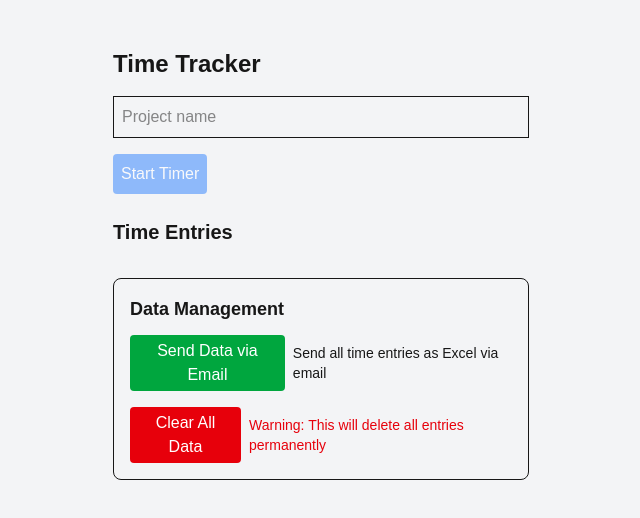
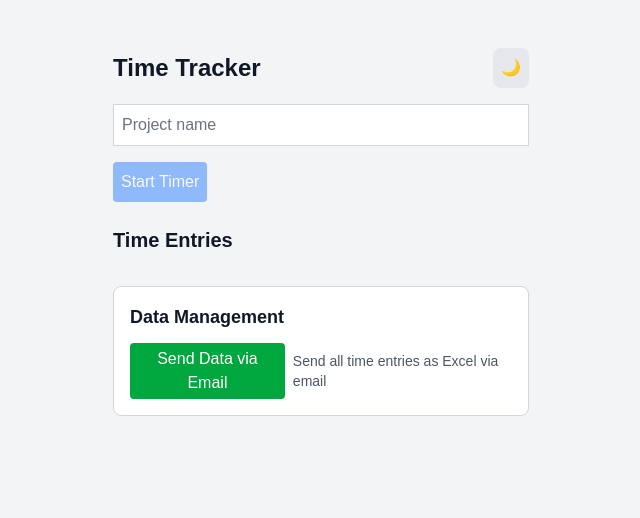
Before and after one commit to chadwright101/time-tracking-app, a Next.js app: page / in a window 1280 px wide. Shown: the top 518 px of the page, without its empty margins (319-959 px from the left). Built offline with nearby package versions, Linux system fonts and the light colour scheme.

Commit message:
feat: add dark mode styling to project

```diff
--- /dev/null
+++ b/_components/dark-mode-toggle.js
@@ -0,0 +1,17 @@
+"use client";
+
+import { useDarkMode } from "../_hooks/use-dark-mode";
+
+export const DarkModeToggle = () => {
+  const { isDarkMode, toggleDarkMode } = useDarkMode();
+
+  return (
+    <button
+      onClick={toggleDarkMode}
+      className="p-2 rounded-lg bg-gray-200 dark:bg-gray-700 text-gray-800 dark:text-gray-200 hover:bg-gray-300 dark:hover:bg-gray-600 transition-colors"
+      aria-label="Toggle dark mode"
+    >
+      {isDarkMode ? "☀️" : "🌙"}
+    </button>
+  );
+};
--- a/_components/data-manager.js
+++ b/_components/data-manager.js
@@ -1,11 +1,14 @@
 import { useState } from "react";
 import { exportData as exportDataAction } from "../_actions/send-email";
 import { getAllTimeEntries, clearAllData } from "../_lib/idb-service";
+import { Spinner } from "./spinner";
 
-export const DataManager = ({ clearData, onDataCleared }) => {
+export const DataManager = ({ onDataCleared }) => {
   const [actionStatus, setActionStatus] = useState(null);
+  const [isExporting, setIsExporting] = useState(false);
 
   const handleExport = async () => {
+    setIsExporting(true);
     setActionStatus({ type: "export", status: "processing" });
     try {
       const timeEntries = await getAllTimeEntries();
@@ -15,6 +18,7 @@ export const DataManager = ({ clearData, onDataCleared }) => {
           status: "error",
           message: "No time entries found.",
         });
+        setIsExporting(false);
         return;
       }
 
@@ -41,67 +45,42 @@ export const DataManager = ({ clearData, onDataCleared }) => {
         status: "error",
         message: "An unexpected error occurred.",
       });
+    } finally {
+      setIsExporting(false);
     }
   };
 
-  const handleClear = async () => {
-    if (
-      !window.confirm(
-        "Are you sure you want to clear ALL time tracking data? This cannot be undone."
-      )
-    )
-      return;
-
-    setActionStatus({ type: "clear", status: "processing" });
-    const result = await clearData();
-    onDataCleared && onDataCleared();
-    setActionStatus({
-      type: "clear",
-      status: result.success ? "success" : "error",
-      message: result.success ? "All data cleared" : result.error,
-    });
-  };
 
   return (
-    <div className="mt-8 p-4 border rounded-lg">
-      <h3 className="text-lg font-semibold mb-3">Data Management</h3>
+    <div className="mt-8 p-4 border border-gray-300 dark:border-gray-600 bg-white dark:bg-gray-800 rounded-lg">
+      <h3 className="text-lg font-semibold mb-3 text-gray-900 dark:text-gray-100">Data Management</h3>
 
-      <div className="space-y-4">
+      <div>
         {/* Export Section */}
         <div className="flex items-center gap-2">
           <button
             onClick={handleExport}
-            className="bg-green-600 text-white px-3 py-1 rounded"
+            disabled={isExporting}
+            className="bg-green-600 hover:bg-green-700 disabled:bg-green-400 disabled:cursor-not-allowed text-white px-3 py-1 rounded transition-colors flex items-center gap-2"
           >
-            Send Data via Email
+            {isExporting && <Spinner size="4" />}
+            {isExporting ? "Sending..." : "Send Data via Email"}
           </button>
-          <span className="text-sm">
+          <span className="text-sm text-gray-600 dark:text-gray-300">
             Send all time entries as Excel via email
           </span>
         </div>
 
-        {/* Clear Section */}
-        <div className="flex items-center gap-2">
-          <button
-            onClick={handleClear}
-            className="bg-red-600 text-white px-3 py-1 rounded"
-          >
-            Clear All Data
-          </button>
-          <span className="text-sm text-red-600">
-            Warning: This will delete all entries permanently
-          </span>
-        </div>
 
         {/* Status Messages */}
         {actionStatus && (
           <div
             className={`p-2 rounded ${
               actionStatus.status === "success"
-                ? "bg-green-100 text-green-800"
+                ? "bg-green-100 dark:bg-green-900 text-green-800 dark:text-green-200"
                 : actionStatus.status === "error"
-                ? "bg-red-100 text-red-800"
-                : "bg-blue-100 text-blue-800"
+                ? "bg-red-100 dark:bg-red-900 text-red-800 dark:text-red-200"
+                : "bg-blue-100 dark:bg-blue-900 text-blue-800 dark:text-blue-200"
             }`}
           >
             {actionStatus.status === "processing" ? (
--- /dev/null
+++ b/_components/spinner.js
@@ -0,0 +1,12 @@
+export const Spinner = ({ size = "4" }) => {
+  return (
+    <div
+      className={`inline-block h-${size} w-${size} animate-spin rounded-full border-2 border-solid border-current border-r-transparent align-[-0.125em] motion-reduce:animate-[spin_1.5s_linear_infinite]`}
+      role="status"
+    >
+      <span className="!absolute !-m-px !h-px !w-px !overflow-hidden !whitespace-nowrap !border-0 !p-0 ![clip:rect(0,0,0,0)]">
+        Loading...
+      </span>
+    </div>
+  );
+};
--- a/_components/timer.js
+++ b/_components/timer.js
@@ -3,6 +3,7 @@
 import { useState } from "react";
 import { useTimeTracker } from "../_hooks/use-time-tracker";
 import { DataManager } from "./data-manager";
+import { DarkModeToggle } from "./dark-mode-toggle";
 
 export const Timer = () => {
   const [projectName, setProjectName] = useState("");
@@ -21,7 +22,7 @@ export const Timer = () => {
   const [editingId, setEditingId] = useState(null);
   const [editProjectName, setEditProjectName] = useState("");
 
-  if (!isDBReady) return <div>Loading database...</div>;
+  if (!isDBReady) return <div className="text-gray-900 dark:text-gray-100">Loading database...</div>;
 
   const formatDuration = (seconds) => {
     if (!seconds) return "0:00";
@@ -41,7 +42,10 @@ export const Timer = () => {
 
   return (
     <div className="p-4 max-w-md mx-auto">
-      <h1 className="text-2xl font-bold mb-4">Time Tracker</h1>
+      <div className="flex justify-between items-center mb-4">
+        <h1 className="text-2xl font-bold text-gray-900 dark:text-gray-100">Time Tracker</h1>
+        <DarkModeToggle />
+      </div>
 
       <div className="mb-4">
         <input
@@ -49,7 +53,7 @@ export const Timer = () => {
           value={projectName}
           onChange={(e) => setProjectName(e.target.value)}
           placeholder="Project name"
-          className="border p-2 w-full"
+          className="border border-gray-300 dark:border-gray-600 p-2 w-full bg-white dark:bg-gray-800 text-gray-900 dark:text-gray-100 placeholder-gray-500 dark:placeholder-gray-400"
           disabled={!!currentTimer}
         />
       </div>
@@ -57,10 +61,10 @@ export const Timer = () => {
       <div className="mb-4">
         {currentTimer ? (
           <>
-            <p>Tracking: {currentTimer.project}</p>
+            <p className="text-gray-900 dark:text-gray-100">Tracking: {currentTimer.project}</p>
             <button
               onClick={handleStopTimer}
-              className="bg-red-500 text-white p-2 rounded"
+              className="bg-red-500 hover:bg-red-600 text-white p-2 rounded transition-colors"
             >
               Stop Timer
             </button>
@@ -69,7 +73,7 @@ export const Timer = () => {
           <button
             onClick={() => startTimer(projectName)}
             disabled={!projectName.trim()}
-            className="bg-blue-500 text-white p-2 rounded disabled:opacity-50"
+            className="bg-blue-500 hover:bg-blue-600 text-white p-2 rounded disabled:opacity-50 transition-colors"
           >
             Start Timer
           </button>
@@ -77,10 +81,10 @@ export const Timer = () => {
       </div>
 
       <div className="mt-6">
-        <h2 className="text-xl font-semibold mb-2">Time Entries</h2>
+        <h2 className="text-xl font-semibold mb-2 text-gray-900 dark:text-gray-100">Time Entries</h2>
         <ul className="space-y-2">
           {entries.map((entry) => (
-            <li key={entry.id} className="border p-2 flex justify-between">
+            <li key={entry.id} className="border border-gray-300 dark:border-gray-600 bg-white dark:bg-gray-800 p-2 flex justify-between rounded">
               {editingId === entry.id ? (
                 <div className="flex-1">
                   <div className="mb-2">
@@ -88,10 +92,10 @@ export const Timer = () => {
                       type="text"
                       value={editProjectName}
                       onChange={(e) => setEditProjectName(e.target.value)}
-                      className="border p-1 w-full mb-2"
+                      className="border border-gray-300 dark:border-gray-600 p-1 w-full mb-2 bg-white dark:bg-gray-700 text-gray-900 dark:text-gray-100"
                     />
                     <div className="flex items-center">
-                      <label className="mr-2">Duration (minutes):</label>
+                      <label className="mr-2 text-gray-900 dark:text-gray-100">Duration (minutes):</label>
                       <input
                         type="number"
                         min="15"
@@ -104,7 +108,7 @@ export const Timer = () => {
                           );
                           editEntry(entry.id, { duration: value });
                         }}
-                        className="border p-1 w-20"
+                        className="border border-gray-300 dark:border-gray-600 p-1 w-20 bg-white dark:bg-gray-700 text-gray-900 dark:text-gray-100"
                       />
                     </div>
                   </div>
@@ -114,13 +118,13 @@ export const Timer = () => {
                         editEntry(entry.id, { project: editProjectName });
                         setEditingId(null);
                       }}
-                      className="bg-green-500 text-white px-2 py-1 rounded text-sm"
+                      className="bg-green-500 hover:bg-green-600 text-white px-2 py-1 rounded text-sm transition-colors"
                     >
                       Save
                     </button>
                     <button
                       onClick={() => setEditingId(null)}
-                      className="bg-gray-500 text-white px-2 py-1 rounded text-sm"
+                      className="bg-gray-500 hover:bg-gray-600 text-white px-2 py-1 rounded text-sm transition-colors"
                     >
                       Cancel
                     </button>
@@ -129,8 +133,8 @@ export const Timer = () => {
               ) : (
                 <>
                   <div>
-                    <p>{entry.project}</p>
-                    <p className="text-sm text-gray-500">
+                    <p className="text-gray-900 dark:text-gray-100">{entry.project}</p>
+                    <p className="text-sm text-gray-500 dark:text-gray-400">
                       {new Date(entry.startTime).toLocaleString()} -{" "}
                       {entry.endTime
                         ? new Date(entry.endTime).toLocaleString()
@@ -138,7 +142,7 @@ export const Timer = () => {
                     </p>
                   </div>
                   <div className="flex items-center">
-                    <span className="mr-2">
+                    <span className="mr-2 text-gray-900 dark:text-gray-100">
                       {formatDuration(entry.duration)}
                     </span>
                     <button
@@ -146,13 +150,13 @@ export const Timer = () => {
                         setEditingId(entry.id);
                         setEditProjectName(entry.project);
                       }}
-                      className="text-blue-500 mr-2"
+                      className="text-blue-500 dark:text-blue-400 hover:text-blue-600 dark:hover:text-blue-300 mr-2 transition-colors"
                     >
                       Edit
                     </button>
                     <button
                       onClick={() => deleteEntry(entry.id)}
-                      className="text-red-500"
+                      className="text-red-500 dark:text-red-400 hover:text-red-600 dark:hover:text-red-300 transition-colors"
                     >
                       ×
                     </button>
@@ -163,8 +167,6 @@ export const Timer = () => {
           ))}
         </ul>
         <DataManager
-          exportData={exportData}
-          clearData={clearData}
           onDataCleared={handleDataCleared}
         />
       </div>
--- /dev/null
+++ b/_hooks/use-dark-mode.js
@@ -0,0 +1,46 @@
+"use client";
+
+import { createContext, useContext, useEffect, useState } from "react";
+
+const DarkModeContext = createContext();
+
+export const DarkModeProvider = ({ children }) => {
+  const [isDarkMode, setIsDarkMode] = useState(false);
+
+  useEffect(() => {
+    const savedMode = localStorage.getItem("darkMode");
+    if (savedMode) {
+      setIsDarkMode(savedMode === "true");
+    } else {
+      const prefersDark = window.matchMedia("(prefers-color-scheme: dark)").matches;
+      setIsDarkMode(prefersDark);
+    }
+  }, []);
+
+  useEffect(() => {
+    if (isDarkMode) {
+      document.documentElement.classList.add("dark");
+    } else {
+      document.documentElement.classList.remove("dark");
+    }
+    localStorage.setItem("darkMode", isDarkMode.toString());
+  }, [isDarkMode]);
+
+  const toggleDarkMode = () => {
+    setIsDarkMode(!isDarkMode);
+  };
+
+  return (
+    <DarkModeContext.Provider value={{ isDarkMode, toggleDarkMode }}>
+      {children}
+    </DarkModeContext.Provider>
+  );
+};
+
+export const useDarkMode = () => {
+  const context = useContext(DarkModeContext);
+  if (!context) {
+    throw new Error("useDarkMode must be used within a DarkModeProvider");
+  }
+  return context;
+};
--- a/app/globals.css
+++ b/app/globals.css
@@ -1,4 +1,6 @@
 @import "tailwindcss";
+
+@variant dark (.dark &);
 
 :root {
   --background: #ffffff;
@@ -19,7 +21,5 @@
 }
 
 body {
-  background: var(--background);
-  color: var(--foreground);
   font-family: Arial, Helvetica, sans-serif;
 }
--- a/app/layout.js
+++ b/app/layout.js
@@ -1,5 +1,6 @@
 import "./globals.css";
 import Script from "next/script";
+import { DarkModeProvider } from "../_hooks/use-dark-mode";
 
 export const metadata = {
   title: "Time Tracker",
@@ -8,7 +9,7 @@ export const metadata = {
 
 export default function RootLayout({ children }) {
   return (
-    <html lang="en">
+    <html lang="en" className="bg-gray-100 dark:bg-gray-900">
       <head>
         <link rel="manifest" href="/manifest.json" />
         <meta name="theme-color" content="#000000" />
@@ -17,8 +18,10 @@ export default function RootLayout({ children }) {
         <meta name="apple-mobile-web-app-title" content="Time Tracker" />
         <link rel="apple-touch-icon" href="/icon.svg" />
       </head>
-      <body>
-        {children}
+      <body className="bg-gray-100 dark:bg-gray-900 transition-colors">
+        <DarkModeProvider>
+          {children}
+        </DarkModeProvider>
         <Script
           id="register-sw"
           strategy="afterInteractive"
--- a/app/page.js
+++ b/app/page.js
@@ -2,7 +2,7 @@ import Timer from "@/_components/timer";
 
 export default function Home() {
   return (
-    <div className="min-h-screen bg-gray-100">
+    <div className="min-h-screen">
       <div className="container mx-auto py-8">
         <Timer />
       </div>
```
Also changed, not shown: public/sw.js, 1 other file (tests, documents, lock files or other folders).
